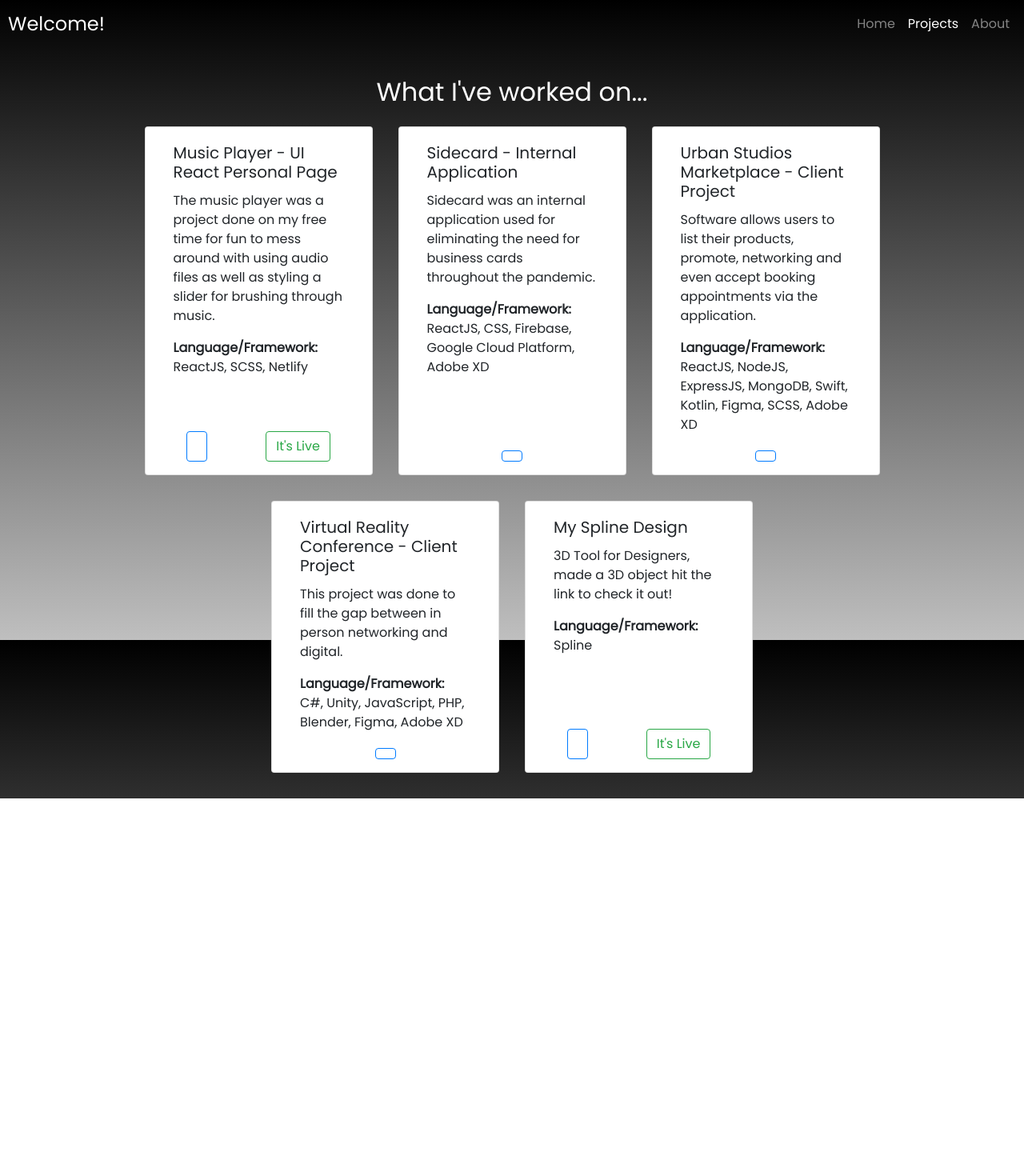
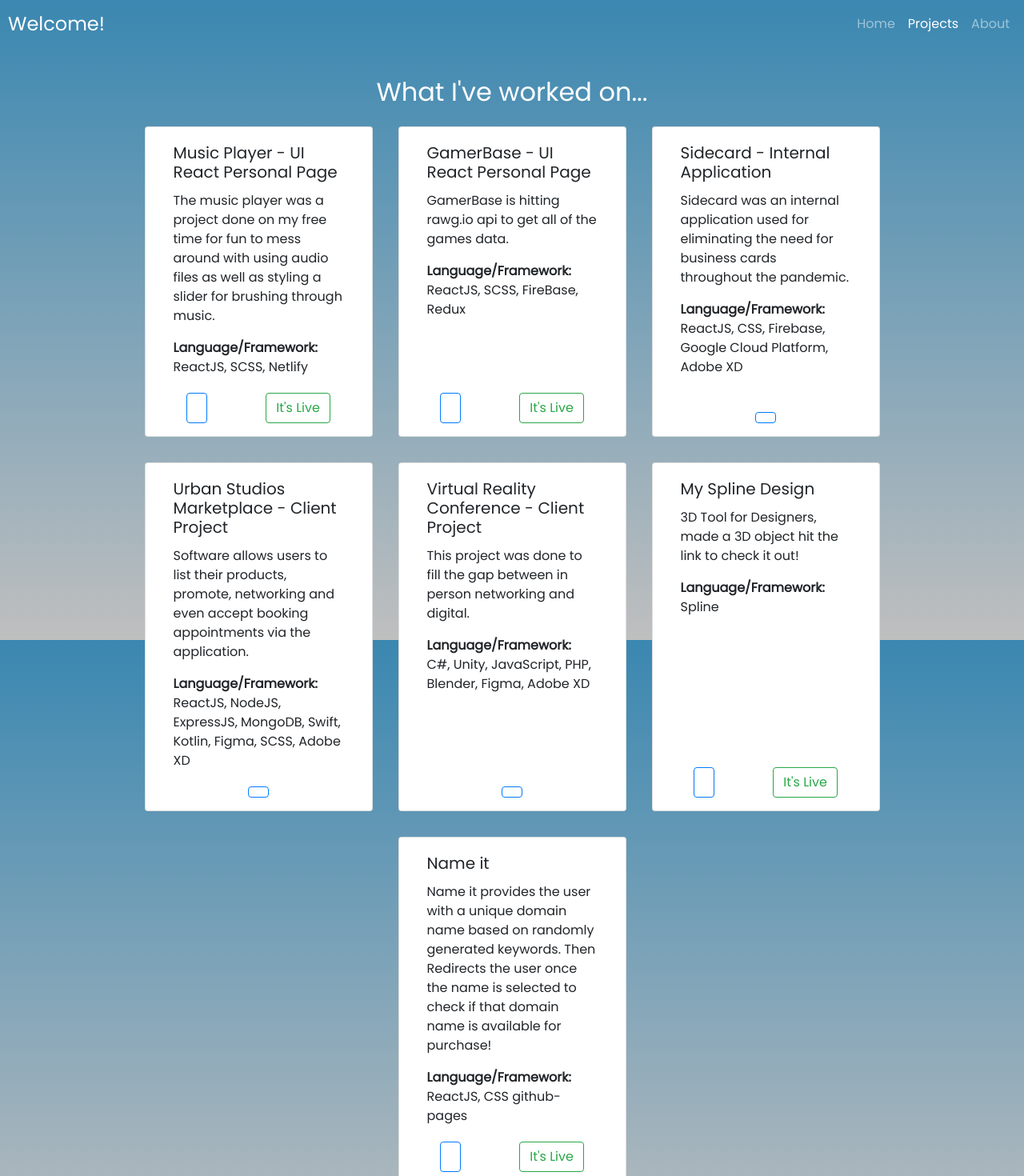
Before and after one commit to JeremyRivera/newProjectv2, a React (Create React App) app: page /Projects in a window 1280 px wide. Shown: the top 1470 px of the page at 80% size. Before the commit the page ends 998 px from the top, so only its background shows below. Built offline with nearby package versions, Linux system fonts and the light colour scheme.

Commit message:
changed about me and background and got rid of some styling that was not being used

```diff
--- a/src/components/LinkList/index.jsx
+++ b/src/components/LinkList/index.jsx
@@ -11,7 +11,7 @@ const LinkList = () => {
     ];
     return (
         <ListGroup>
-            <div className="mx-lg-5 mr-3 ml-3 d-flex flex-column align-items-center">
+            <div className="mx-lg-5 mr-3 ml-3 d-flex flex-column align-items-center" >
                 <Image className="rounded-circle mb-4 " alt="profileImage" width="200" height="auto" src={`${process.env.PUBLIC_URL}/profile_image.jpeg`} />
                 <h5 className="mb-4 text-white">@itsjeremyrivera</h5>
                 {Links.map((link) => (
--- /dev/null
+++ b/src/components/LinkList/styles.module.scss
@@ -0,0 +1,3 @@
+.linkedButton {
+  color: rebeccapurple;
+}
--- a/src/components/ProjectList/index.jsx
+++ b/src/components/ProjectList/index.jsx
@@ -9,6 +9,13 @@ const ProjectList = () => {
             github: "https://github.com/JeremyRivera/musicPlayer",
             languages: "ReactJS, SCSS, Netlify",
             description: "The music player was a project done on my free time for fun to mess around with using audio files as well as styling a slider for brushing through music."
+        },
+        {
+            name: "GamerBase - UI React Personal Page",
+            url: "https://gamerbase-cc8c3.web.app/",
+            github: "https://github.com/JeremyRivera/GameAPI-Redux-thunk-axios",
+            languages: "ReactJS, SCSS, FireBase, Redux",
+            description: "GamerBase is hitting rawg.io api to get all of the games data."
         },
         {
             name: "Sidecard - Internal Application",
@@ -37,6 +44,13 @@ const ProjectList = () => {
             github: "https://github.com/JeremyRivera?tab=stars",
             languages: "Spline",
             description: "3D Tool for Designers, made a 3D object hit the link to check it out!"
+        },
+        {
+            name: "Name it",
+            url: "https://jeremyrivera.github.io/Nameit/",
+            github: "https://github.com/JeremyRivera/Nameit",
+            languages: "ReactJS, CSS github-pages",
+            description: "Name it provides the user with a unique domain name based on randomly generated keywords. Then Redirects the user once the name is selected to check if that domain name is available for purchase!"
         }
     ]
     return (
@@ -44,8 +58,8 @@ const ProjectList = () => {
             <h2 style={{ color: "white" }}>What I've worked on...</h2>
             <div className="container">
                 <div className="row justify-content-center">{
-                    projects.map((project, index) => (
-                        <ProjectCard key={index} url={project.url} name={project.name} github={project.github} description={project.description} languages={project.languages} />
+                    projects.map((project, i) => (
+                        <ProjectCard key={i} url={project.url} name={project.name} github={project.github} description={project.description} languages={project.languages} />
                     ))
                 }</div>
             </div>
--- a/src/index.scss
+++ b/src/index.scss
@@ -3,7 +3,11 @@
 body {
   height: 100%;
   margin: 0;
-  background-image: linear-gradient(to top, rgba(191, 191, 191, 75), black);
+  background-image: linear-gradient(
+    to top,
+    rgba(191, 191, 191, 75),
+    rgb(58, 135, 177)
+  );
   background-repeat: no-repeat;
   background-attachment: fixed;
 }
--- a/src/pages/About.js
+++ b/src/pages/About.js
@@ -18,11 +18,11 @@ const About = () => {
           <strong>About Me...</strong>
         </h4>
         <h5 className="text-white mb-5 max-button ">
-          I am a resilient hardworker/problem solver, Who does not like to give
-          up when presented with a challenge! Working for a small startup called
-          Electus media as a front-end Developer! My Hobbies include watching
-          anything "Tech" related , learing more about code , building Gunpla ,
-          going to the best foodie spots with my fiance, and working out!
+          I am a resilient hard worker/problem solver, Who does not like to give
+          up when presented with a challenge! Currently i'm working as a
+          front-end Developer. My Hobbies include watching anything "Tech"
+          related, learning more about code, building Model kits, and working
+          out!
         </h5>
         <Button
           variant="outline-light"
```
Also changed, not shown: firebase.json.
